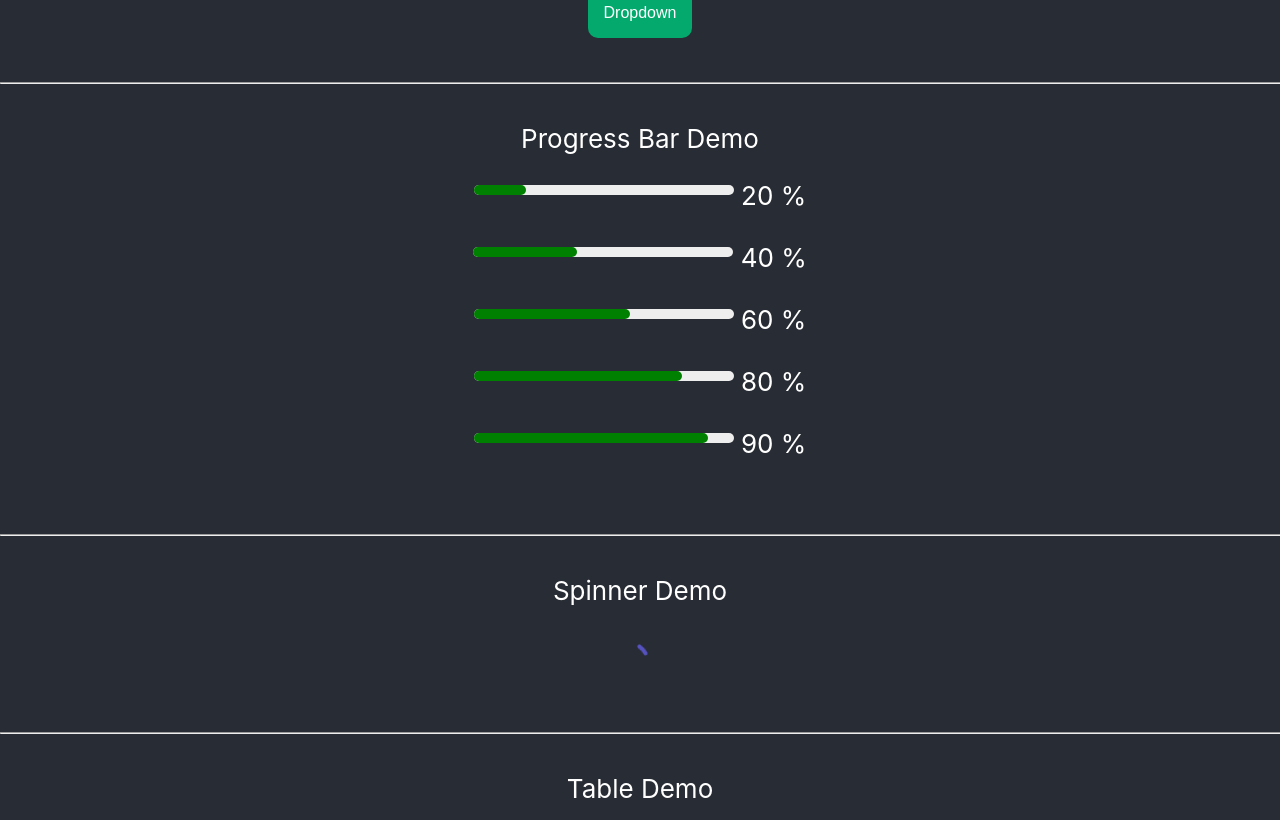
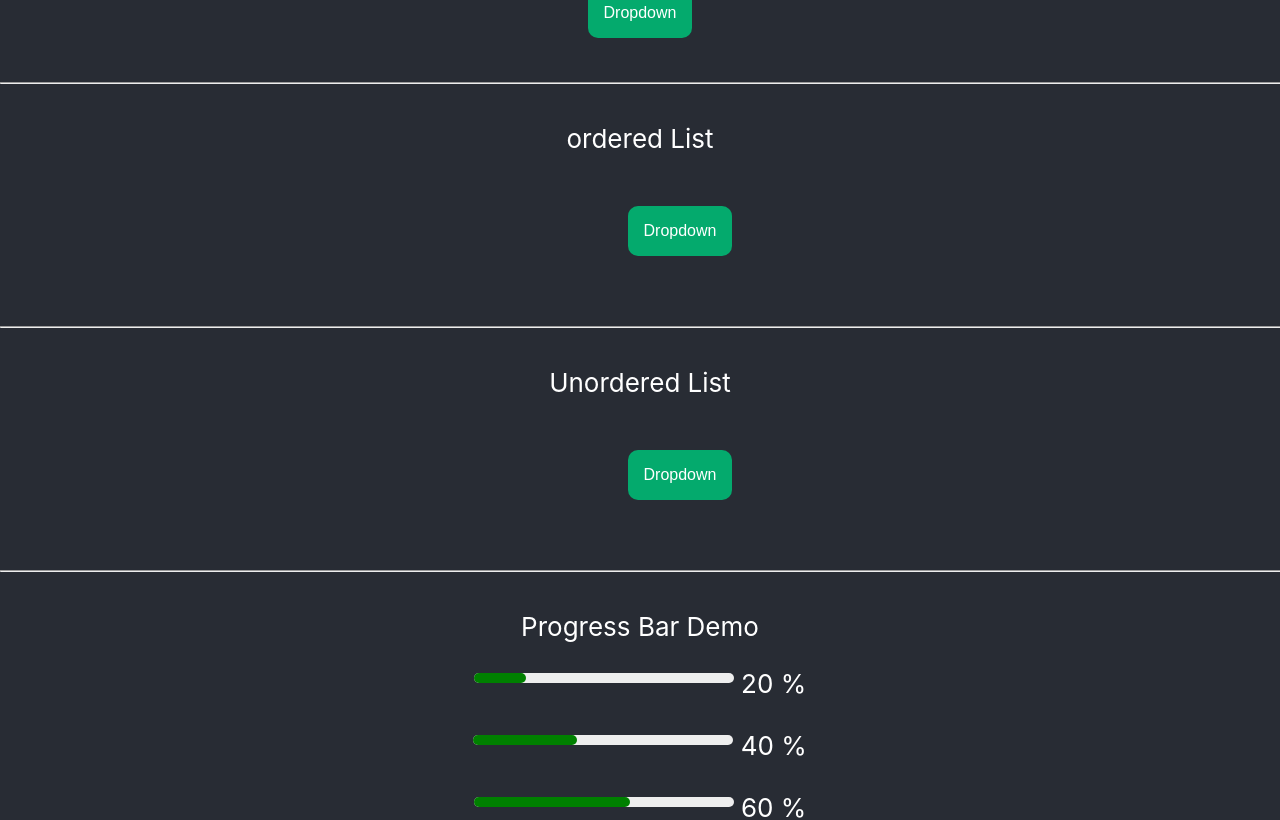
Before and after one commit to antoprince001/react-etirvin, a React (Create React App) app: page / in a window 1280 px wide. Shown: the part 1060-1880 px from the top of the page. Built offline with nearby package versions, Linux system fonts and the light colour scheme.

Commit message:
added list and unordered list

```diff
--- a/src/App.js
+++ b/src/App.js
@@ -1,27 +1,27 @@
-import './App.css';
-import Navbar from './components/Navbar/Navbar';
-import Sample from './components/Sample/Sample';
-import Accordion from './components/Accordion/Accordion';
-import Card from './components/Card/Card';
-import HoverDropdown from './components/Dropdown/HoverDropdown';
-import ProgressBar  from './components/Progress/ProgressBar';
-import Spinner from './components/Spinner/Spinner';
-import Table from './components/Table/Table';
-
-import { BrowserRouter as Router, Switch, Route } from 'react-router-dom';
+import "./App.css";
+import Navbar from "./components/Navbar/Navbar";
+import Sample from "./components/Sample/Sample";
+import Accordion from "./components/Accordion/Accordion";
+import Card from "./components/Card/Card";
+import HoverDropdown from "./components/Dropdown/HoverDropdown";
+import ProgressBar from "./components/Progress/ProgressBar";
+import Spinner from "./components/Spinner/Spinner";
+import Table from "./components/Table/Table";
+import Orderedlist from "./components/ListGroup/OrderedList";
+import UnOrderedlist from "./components/ListGroup/UnorderedList";
+import { BrowserRouter as Router, Switch, Route } from "react-router-dom";
 function App() {
   return (
     <div className="App">
       <Router>
         <Navbar />
         <Switch>
-        <Route path='/' exact component={Sample} />
-        <Route path='/About' component={Sample} />
-        <Route path='/Contact' component={Sample} />
+          <Route path="/" exact component={Sample} />
+          <Route path="/About" component={Sample} />
+          <Route path="/Contact" component={Sample} />
         </Switch>
       </Router>
       <header className="App-header">
-
         <h4>Open source UI Component library</h4>
         <hr></hr>
 
@@ -38,7 +38,20 @@ function App() {
         <hr></hr>
 
         <p>Hover Dropdown Demo</p>
-      <HoverDropdown title="Section" content="Add Your Content"></HoverDropdown>
+        <HoverDropdown
+          title="Section"
+          content="Add Your Content"
+        ></HoverDropdown>
+        <br></br>
+        <hr></hr>
+
+        <p>ordered List</p>
+        <Orderedlist title="list" content="your list"></Orderedlist>
+        <br></br>
+        <hr></hr>
+
+        <p>Unordered List</p>
+        <UnOrderedlist title="list" content="your list"></UnOrderedlist>
         <br></br>
         <hr></hr>
 
@@ -81,13 +94,11 @@ function App() {
             <Table.TD>Row 3 Col 1</Table.TD>
             <Table.TD>Row 3 Col 2</Table.TD>
           </Table.TR>
-
         </Table>
 
         <hr></hr>
       </header>
     </div>
-
   );
 }
 
--- a/src/components/ListGroup/OrderedList.js
+++ b/src/components/ListGroup/OrderedList.js
@@ -0,0 +1,75 @@
+import React from "react";
+import styled from "styled-components";
+import PropTypes from "prop-types";
+const OrderedlistStyle = styled.ul`
+  .dropbtn {
+    background-color: #04aa6d;
+    color: white;
+    padding: 16px;
+    font-size: 16px;
+    border: none;
+    border-radius: 10px;
+  }
+
+  .dropdown {
+    position: relative;
+    display: inline-block;
+  }
+
+  /* Dropdown Content (Hidden by Default) */
+  .dropdown-content {
+    display: none;
+    position: absolute;
+    background-color: #f1f1f1;
+    min-width: 160px;
+    box-shadow: 0px 8px 16px 0px rgba(0, 0, 0, 0.2);
+    z-index: 1;
+    border-radius: 10px;
+  }
+
+  /* Links inside the dropdown */
+  .dropdown-content a {
+    color: black;
+    padding: 12px 16px;
+    text-decoration: none;
+    display: block;
+    border-radius: 10px;
+  }
+
+  /* Change color of dropdown links on hover */
+  .dropdown-content a:hover {
+    background-color: #3ab4cc;
+  }
+
+  /* Show the dropdown menu on hover */
+  .dropdown:hover .dropdown-content {
+    display: block;
+    border-radius: 10px;
+  }
+
+  /* Change the background color of the dropdown button when the dropdown content is shown */
+  .dropdown:hover .dropbtn {
+    background-color: #39b9d2;
+  }
+`;
+const Orderedlist = ({ title, content }) => {
+  return (
+    <OrderedlistStyle>
+      <ul className="dropdown">
+        <button className="dropbtn">Dropdown</button>
+        <ul className="dropdown-content">
+          <a href="/">Link 1</a>
+          <a href="/">Link 2</a>
+          <a href="/">Link 3</a>
+        </ul>
+      </ul>
+    </OrderedlistStyle>
+  );
+};
+
+Orderedlist.propTypes = {
+  title: PropTypes.string,
+  content: PropTypes.string,
+};
+
+export default Orderedlist;
--- a/src/components/ListGroup/UnorderedList.js
+++ b/src/components/ListGroup/UnorderedList.js
@@ -0,0 +1,75 @@
+import React from "react";
+import styled from "styled-components";
+import PropTypes from "prop-types";
+const UnOrderedlistStyle = styled.ol`
+  .dropbtn {
+    background-color: #04aa6d;
+    color: white;
+    padding: 16px;
+    font-size: 16px;
+    border: none;
+    border-radius: 10px;
+  }
+
+  .dropdown {
+    position: relative;
+    display: inline-block;
+  }
+
+  /* Dropdown Content (Hidden by Default) */
+  .dropdown-content {
+    display: none;
+    position: absolute;
+    background-color: #f1f1f1;
+    min-width: 160px;
+    box-shadow: 0px 8px 16px 0px rgba(0, 0, 0, 0.2);
+    z-index: 1;
+    border-radius: 10px;
+  }
+
+  /* Links inside the dropdown */
+  .dropdown-content a {
+    color: black;
+    padding: 12px 16px;
+    text-decoration: none;
+    display: block;
+    border-radius: 10px;
+  }
+
+  /* Change color of dropdown links on hover */
+  .dropdown-content a:hover {
+    background-color: #3ab4cc;
+  }
+
+  /* Show the dropdown menu on hover */
+  .dropdown:hover .dropdown-content {
+    display: block;
+    border-radius: 10px;
+  }
+
+  /* Change the background color of the dropdown button when the dropdown content is shown */
+  .dropdown:hover .dropbtn {
+    background-color: #39b9d2;
+  }
+`;
+const UnOrderedlist = ({ title, content }) => {
+  return (
+    <UnOrderedlistStyle>
+      <ol className="dropdown">
+        <button className="dropbtn">Dropdown</button>
+        <ol className="dropdown-content">
+          <a href="/">Link 1</a>
+          <a href="/">Link 2</a>
+          <a href="/">Link 3</a>
+        </ol>
+      </ol>
+    </UnOrderedlistStyle>
+  );
+};
+
+UnOrderedlist.propTypes = {
+  title: PropTypes.string,
+  content: PropTypes.string,
+};
+
+export default UnOrderedlist;
```
Lines whose indentation alone changed are shown as unchanged.
